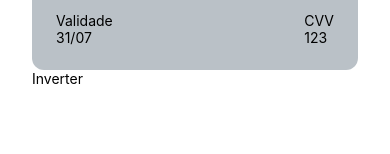
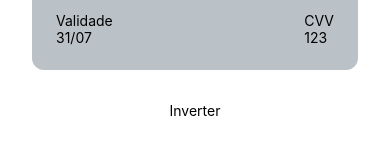
Before and after one commit to johnrodriguesdeveloper/credit-card, a React Native app: screen / in a window 390 px wide. Shown: the part 362-516 px from the top of the page. Built offline with nearby package versions, Linux system fonts and the light colour scheme.

Commit message:
created rotation cards

```diff
--- a/package.json
+++ b/package.json
@@ -13,8 +13,7 @@
     "expo-status-bar": "~1.12.1",
     "react": "18.2.0",
     "react-native": "0.74.3",
-    "react-native-reanimated": "^3.13.0",
-    "react-reanimated": "^0.0.0"
+    "react-native-reanimated": "^3.10.0"
   },
   "devDependencies": {
     "@babel/core": "^7.20.0",
--- a/src/app/components/credit-card/index.tsx
+++ b/src/app/components/credit-card/index.tsx
@@ -1,20 +1,33 @@
 import { Text, View } from "react-native";
 import { styles } from "./styles";
 import Animated, {
+  interpolate,
   SharedValue,
   useAnimatedStyle,
+  withTiming,
 } from "react-native-reanimated";
+import { CARD_SIDE } from "../../constants/crediCardProps";
 
 type CrediCardProps = {
   cardSide: SharedValue<number>;
 };
+
 export function CreditCard({ cardSide }: CrediCardProps) {
   const frontAnimatedStyles = useAnimatedStyle(() => {
-    return {};
+    const rotateValue = interpolate(
+      cardSide.value,
+      [CARD_SIDE.front, CARD_SIDE.back],
+      [0, 180]
+    );
+    return {
+      transform: [
+        { rotateY: withTiming(`${rotateValue}deg`, { duration: 1000 }) },
+      ],
+    };
   });
   return (
     <View>
-      <Animated.View style={[styles.card, styles.front]}>
+      <Animated.View style={[styles.card, styles.front, frontAnimatedStyles]}>
         <View style={styles.header}>
           <View style={[styles.circle, styles.logo]} />
           <Text>Meu Cartão</Text>
--- /dev/null
+++ b/src/app/constants/crediCardProps.ts
@@ -0,0 +1,4 @@
+export enum CARD_SIDE {
+  front = 0,
+  back = 1,
+}
--- a/src/app/payment/index.tsx
+++ b/src/app/payment/index.tsx
@@ -2,13 +2,28 @@ import { Text, TouchableOpacity, View } from "react-native";
 import { styles } from "./styles";
 import { CreditCard } from "../components/credit-card";
 import { useSharedValue } from "react-native-reanimated";
+import { CARD_SIDE } from "../constants/crediCardProps";
 
 export function Payment() {
-  const cardSide = useSharedValue(0);
+  const cardSide = useSharedValue(CARD_SIDE.front);
+
+  function showFrontCard() {
+    cardSide.value = CARD_SIDE.front;
+  }
+  function showBackCard() {
+    cardSide.value = CARD_SIDE.back;
+  }
+  function handleFlipCard() {
+    if (cardSide.value === CARD_SIDE.front) {
+      showBackCard();
+    } else {
+      showFrontCard();
+    }
+  }
   return (
     <View style={styles.container}>
       <CreditCard cardSide={cardSide} />
-      <TouchableOpacity>
+      <TouchableOpacity style={styles.button} onPress={handleFlipCard}>
         <Text>Inverter</Text>
       </TouchableOpacity>
     </View>
--- a/src/app/payment/styles.ts
+++ b/src/app/payment/styles.ts
@@ -5,4 +5,8 @@ export const styles = StyleSheet.create({
     flex: 1,
     padding: 32,
   },
+  button: {
+    alignItems: "center",
+    marginVertical: 32,
+  },
 });
```
Also changed, not shown: 1 other file (tests, documents, lock files or other folders).
